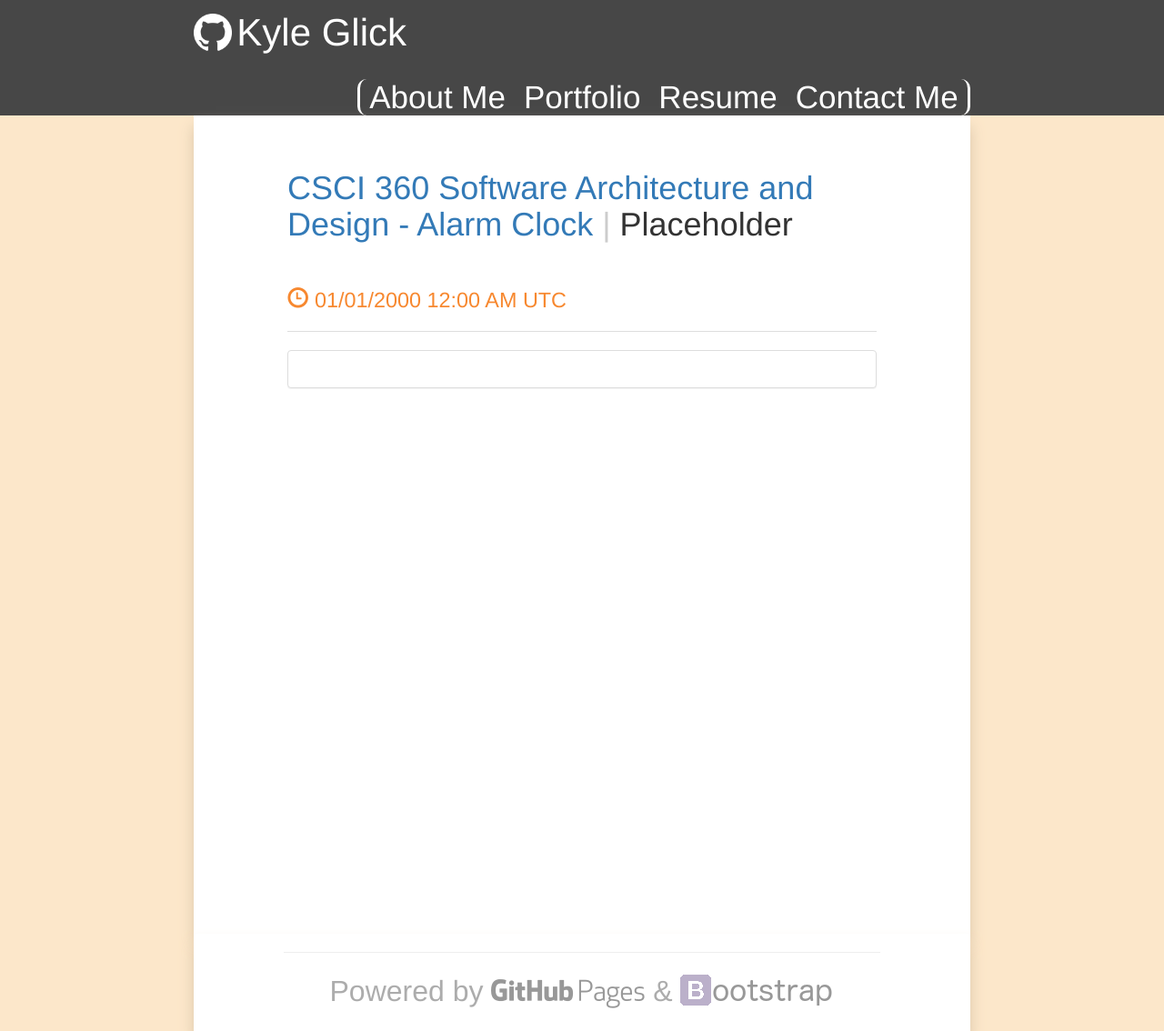
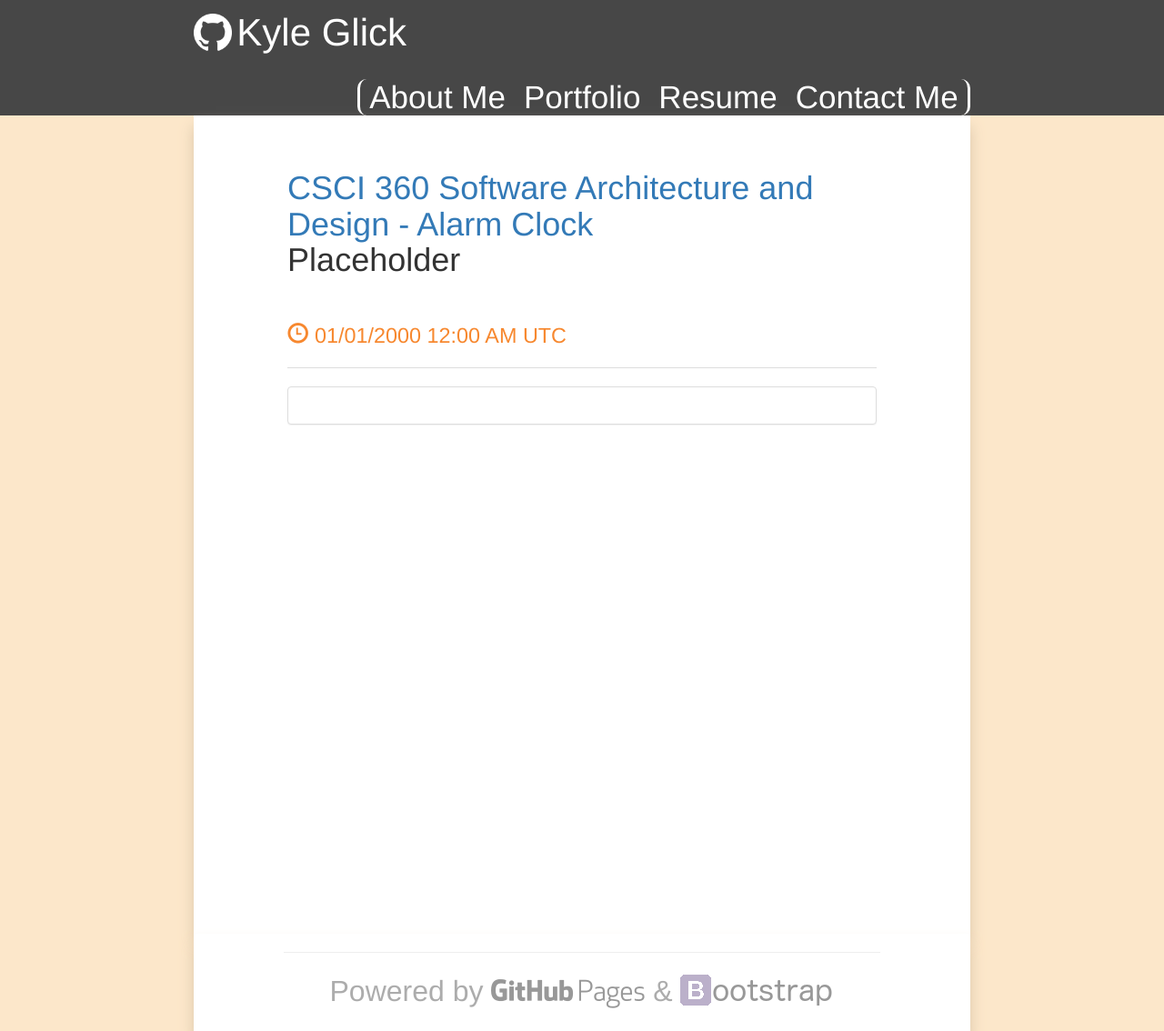
Before and after one commit to kayla-glick/kayla-glick.github.io, a Jekyll site: the page built from portfolio/csci_360/_posts/2000-01-01-placeholder.md, in a window 1280 px wide. Shown: the whole page at 91% size. Built offline with Jekyll 4.4.1, drawn with Linux system fonts in a browser that asks for light colours; nearby versions of some CDN libraries.

Commit message:
update post header

```diff
--- a/_layouts/post.html
+++ b/_layouts/post.html
@@ -6,7 +6,7 @@ layout: default
   <div class="page-header">
     <h1 class="page-title">
       <a href="{{ site.base_url }}/portfolio/{{ page.category }}/">{{ site.portfolio[page.category]['title'] }}</a>
-      <span class="grey-divider">|</span>
+      <br>
       {{ page.title }}
       <br>
       {% include posts/post_description.html description=page.description %}
--- a/assets/css/generics.css
+++ b/assets/css/generics.css
@@ -4,11 +4,6 @@
 
 .no-padding {
   padding: 0;
-}
-
-.grey-divider {
-  color: #cccccc;
-  font-weight: normal;
 }
 
 .orange-divider {
```
